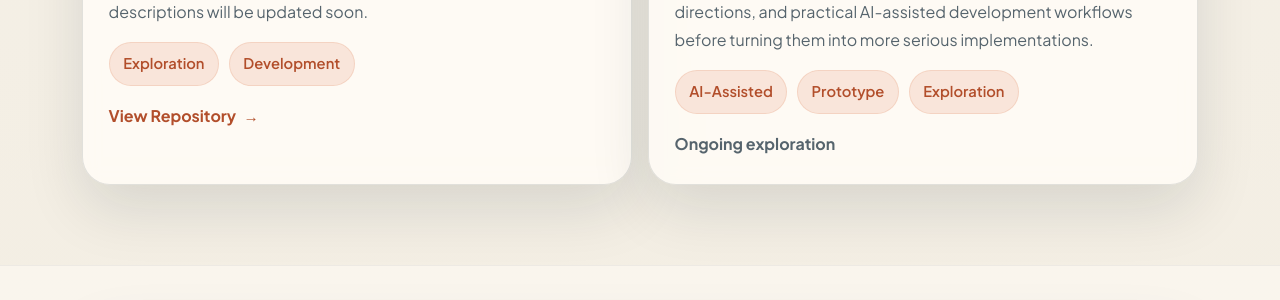
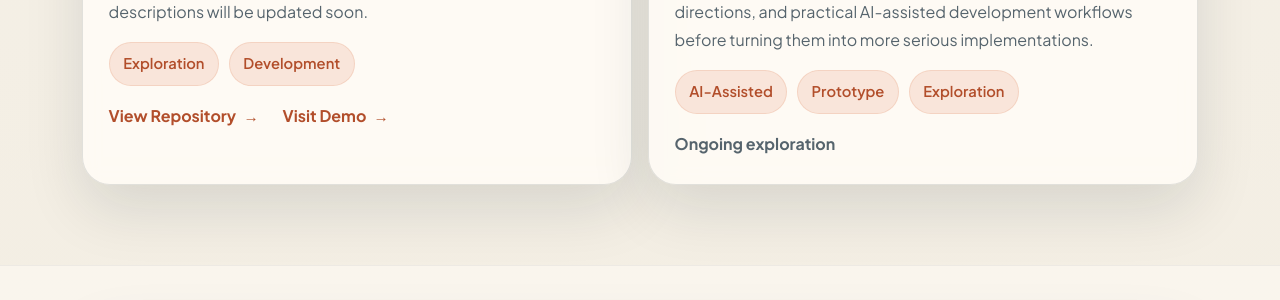
Before and after one commit to manHax/manhax.github.io, a Jekyll site: the page index.html, which Jekyll copies as it is, in a window 1280 px wide and 900 px high, scrolled down 3948 px. Shown: the part 155-455 px from the top of the window. Built offline with Jekyll 4.4.1, drawn with Linux system fonts in a browser that asks for light colours; nearby versions of some CDN libraries.

Commit message:
Add Visit Demo placeholder link for My Mind

```diff
--- a/index.html
+++ b/index.html
@@ -308,7 +308,10 @@
                 <span>Exploration</span>
                 <span>Development</span>
               </div>
-              <a class="project-link" href="https://github.com/manHax/my-mind" target="_blank" rel="noopener noreferrer">View Repository</a>
+              <div style="display: flex; gap: 1.5rem;">
+                <a class="project-link" href="https://github.com/manHax/my-mind" target="_blank" rel="noopener noreferrer">View Repository</a>
+                <a class="project-link" href="#" target="_blank" rel="noopener noreferrer">Visit Demo</a>
+              </div>
             </article>
 
             <article class="project-card reveal-on-scroll">
```
